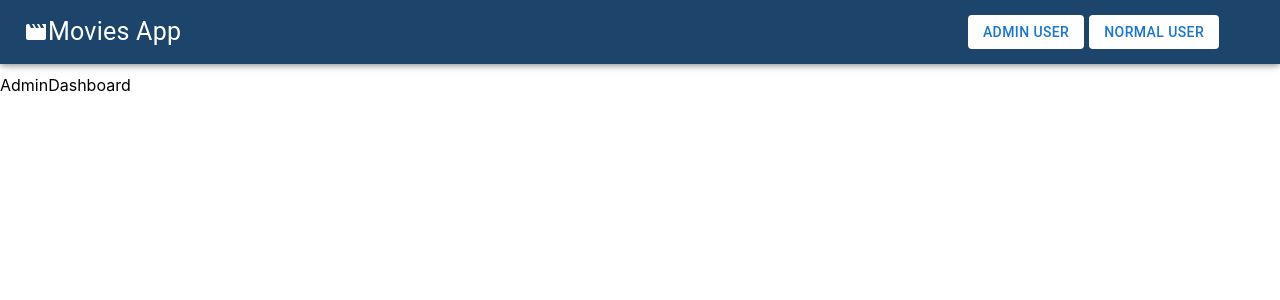
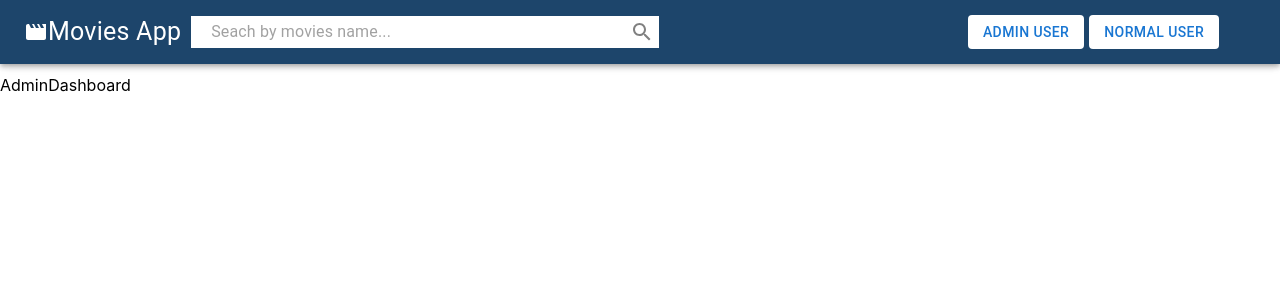
Before and after one commit to AliShan62/LiveApi, a React (Create React App) app in the folder client/: page /admin/dashboard in a window 1280 px wide. Shown: the top 300 px of the page. Built offline with nearby package versions, Linux system fonts and the light colour scheme.

Commit message:
Search implemented

```diff
--- a/client/src/App.js
+++ b/client/src/App.js
@@ -1,4 +1,4 @@
-import React,{useContext} from 'react'
+import React,{useContext, useState} from 'react'
 import Header from './components/header/Header';
 import Home from './components/home/Home';
 import { BrowserRouter as Router, Routes, Route } from 'react-router-dom'
@@ -7,10 +7,11 @@ import UserDashboard from './components/user/UserDashboard';
 import  { DataContext } from './components/context/DataProvider';
 const App = () => {
   const {account,setAccount}=useContext(DataContext)
+  const [searchInput,setSearchInput]=useState("");
   return (
     <div>
       <Router>
-        <Header />
+        <Header  setSearchInput={setSearchInput} />
         <Routes>
           {
 
@@ -23,7 +24,7 @@ const App = () => {
                   account.userType=="user" && <Route path='/user/dashboard' element={<UserDashboard />} />
                 }
               </>
-            ) : (<Route path='/' element={<Home />} />)
+            ) : (<Route path='/' element={<Home searchInput={searchInput} />} />)
           }
 
 <Route path='/admin/dashboard' element={<AdminDashboard />} />
--- a/client/src/components/header/Header.js
+++ b/client/src/components/header/Header.js
@@ -2,7 +2,8 @@ import React from 'react'
 import {AppBar,Toolbar,Typography} from "@mui/material"
 import MovieIcon from '@mui/icons-material/Movie';
 import CustomButton from './CustomButton';
-const Header = () => {
+import Search from './Search';
+const Header = ({setSearchInput}) => {
   return (
     <AppBar style={{background:"rgb(29,69,107)"}}>
         <Toolbar>
@@ -10,6 +11,7 @@ const Header = () => {
             <Typography style={{fontSize: "25px", textAlign: "center" }} >
                 Movies App
             </Typography>
+            <Search setSearchInput={setSearchInput} />
             <CustomButton />
         </Toolbar>
     </AppBar>
--- /dev/null
+++ b/client/src/components/header/Search.js
@@ -0,0 +1,31 @@
+import React from 'react'
+import { InputBase, Box, styled } from '@mui/material'
+
+import SearchIcon from '@mui/icons-material/Search';
+const StyledBox = styled(Box)`
+      background:#fff;
+      width:38%;
+      boarder-radius:2px;
+      margin-left:10px;
+      display:flex;
+`;
+const SearchBox = styled(Box)`
+     color:gray;
+     padding-right:5px;
+     padding-top:4px;
+
+`;
+const Search = ({setSearchInput}) => {
+    return (
+
+        <StyledBox>
+            <InputBase placeholder='Seach by movies name...' style={{ width: "100%", marginLeft: "20px" }} onChange={(e)=>{setSearchInput(e.target.value)}} />
+            <SearchBox>
+            <SearchIcon />
+            </SearchBox>
+        </StyledBox>
+
+    )
+}
+
+export default Search
--- a/client/src/components/home/Home.js
+++ b/client/src/components/home/Home.js
@@ -1,10 +1,10 @@
 import React from 'react'
 import MoviesList from './MoviesList';
 
-const Home = () => {
+const Home = ({searchInput}) => {
   return (
     <div style={{marginTop:"75px"}}>
-      <MoviesList />
+      <MoviesList searchInput={searchInput} />
     </div>
   )
 }
--- a/client/src/components/home/MoviesList.js
+++ b/client/src/components/home/MoviesList.js
@@ -3,18 +3,28 @@ import { useDispatch, useSelector } from 'react-redux';
 import { getMovies } from '../redux/action/action';
 import MoviesCard from './MoviesCard';
 import { Box } from '@mui/material';
-const MoviesList = () => {
-    const  {movies}  = useSelector((state) => state.getAllMoviesReducer)
+const MoviesList = ({ searchInput }) => {
+    const { movies } = useSelector((state) => state.getAllMoviesReducer)
     const dispatch = useDispatch();
     useEffect(() => {
         dispatch(getMovies())
     }, [dispatch])
+
+    console.log(searchInput)
     return (
-        <Box style={{display:"flex", flexWrap:"wrap",justifyContent:"space-around",padding:"20px"}} >
+        <Box style={{ display: "flex", flexWrap: "wrap", justifyContent: "space-around", padding: "20px" }} >
 
-        {
-            movies.map((item)=><MoviesCard item={item} key={item._id} />)
-        }
+            {
+                // movies.map((item)=><MoviesCard item={item} key={item._id} />)
+                movies.filter((val) => {
+                    if (searchInput == "") {
+                        return val;
+                    } else if (val.title.toLowerCase().includes(searchInput.toLowerCase())) {
+                        return val
+                    }
+                }).map((item) => <MoviesCard item={item} key={item._id} />)
+
+            }
         </Box>
     )
 }
```
